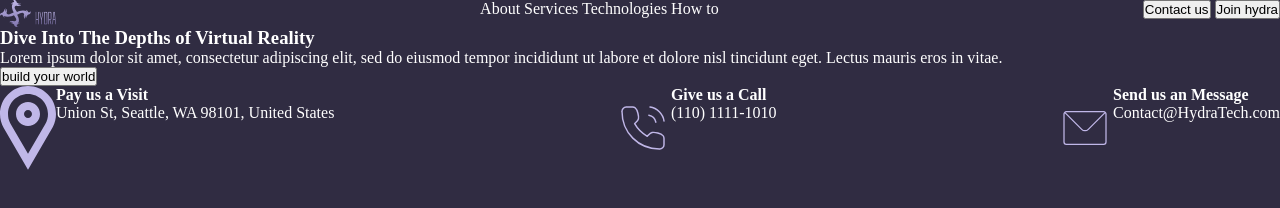
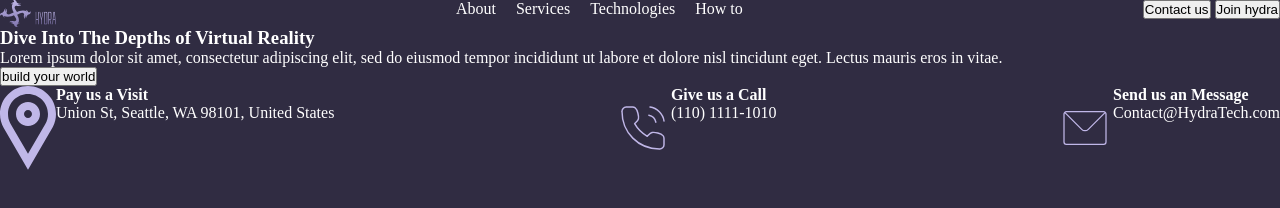
Before and after one commit to Hirwa-Kapya-Rene/hydra-landing-page, a plain HTML site: page index.html in a window 1280 px wide. Drawn offline with Linux system fonts and the light colour scheme.

Commit message:
added a gap of 20px to nav-menu

```diff
--- a/style.css
+++ b/style.css
@@ -157,4 +157,8 @@ img{
         display: flex;
         justify-content: space-between;
     }
+    .nav-menu{
+        display: flex;
+        gap: 20px;
+    }
 }
```
